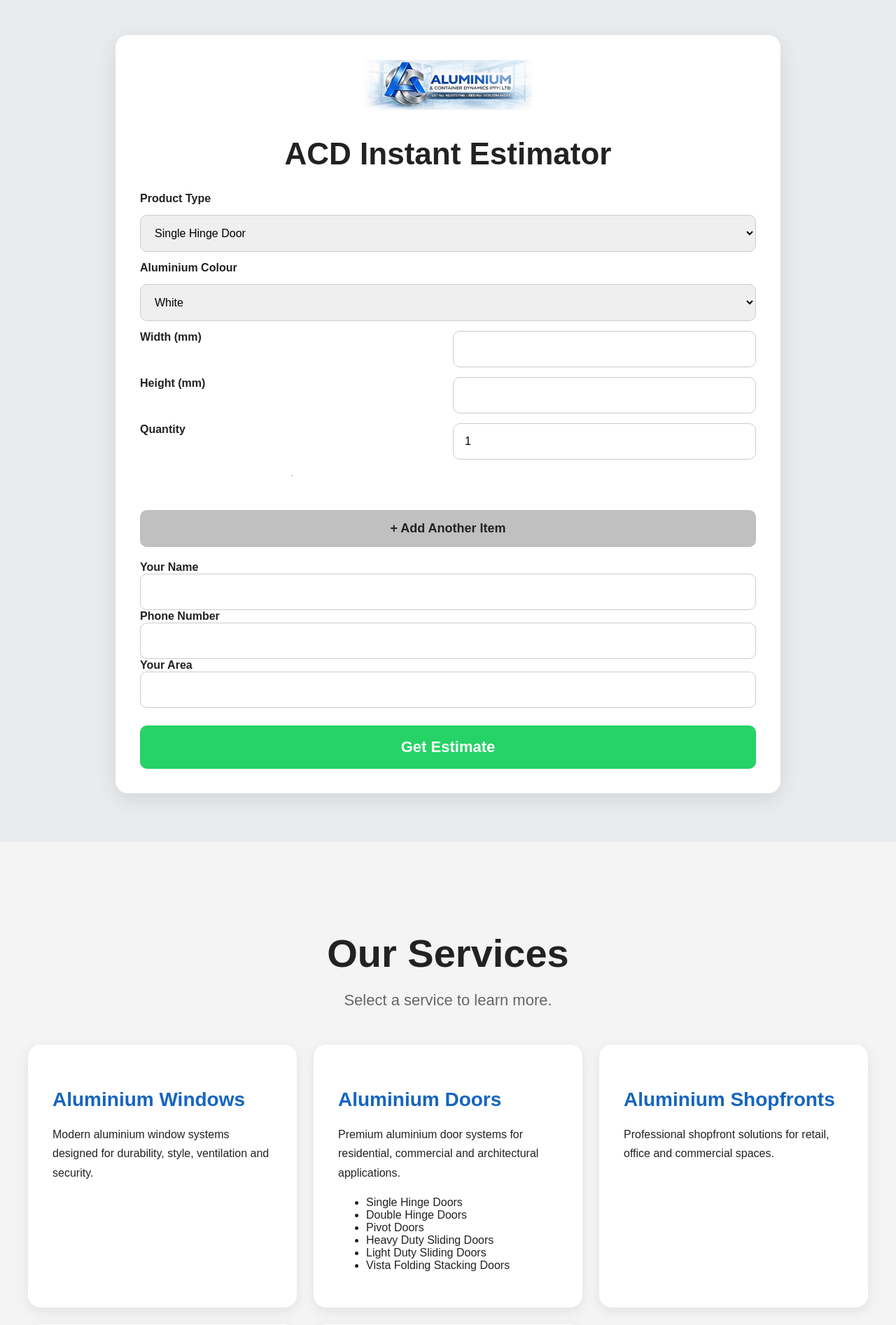
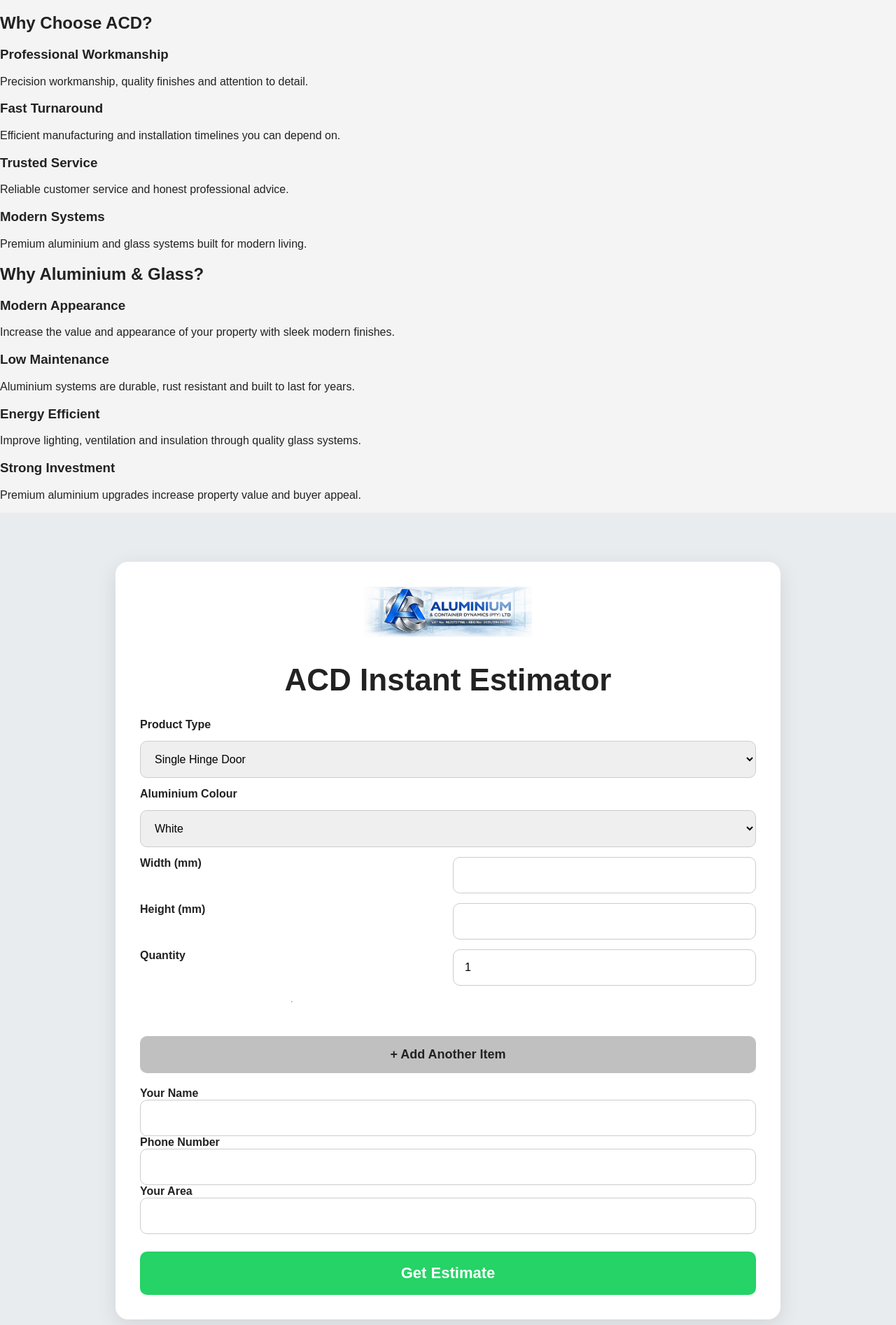
Before and after one commit to evanehrke4-png/tradeos-app, a Flask app: page / in a window 1280 px wide. Shown: the part 919-2813 px from the top of the page at 70% size. Run offline with Flask 3, Linux system fonts and the light colour scheme.

Commit message:
Update home.html

```diff
--- a/templates/home.html
+++ b/templates/home.html
@@ -7,6 +7,9 @@
     <meta name="viewport"
           content="width=device-width, initial-scale=1.0">
 
+    <meta name="description"
+          content="Professional aluminium windows, doors, glass systems, shopfronts and container conversions in Johannesburg.">
+
     <link rel="stylesheet"
           href="/static/style.css">
 
@@ -14,9 +17,19 @@
 
 <body>
 
+<!-- ASSISTANT BUTTON -->
+
+<div class="assistant-toggle"
+     onclick="toggleAssistant()">
+
+    ACD Assistant 💬
+
+</div>
+
 <!-- ASSISTANT POPUP -->
 
-<div class="assistant-popup" id="assistantPopup">
+<div class="assistant-popup"
+     id="assistantPopup">
 
     <div class="assistant-header">
         ACD Assistant 👋
@@ -29,41 +42,55 @@
         </p>
 
         <p>
-            I can help you with the following:
+            Choose an option below:
         </p>
 
         <div class="assistant-buttons">
 
-            <a href="#services">View Products</a>
+            <a href="#services">
+                View Services
+            </a>
 
-            <a href="#services">Explore Services</a>
+            <a href="#estimator">
+                Get Instant Estimate
+            </a>
 
-            <a href="#estimator">Get Instant Estimates</a>
+            <a href="{{whatsapp_visit}}"
+               target="_blank">
 
-            <a href="{{whatsapp_visit}}" target="_blank">
-                Book a Site Visit
+                Book Site Visit
             </a>
 
             <a href="https://wa.me/27791532379"
                target="_blank">
 
-               Contact Us on WhatsApp
+               WhatsApp Chris
             </a>
 
-            <a href="https://www.facebook.com/share/1L4xfwdMGR/"
-               target="_blank">
+            <a href="mailto:evanehrke8@gmail.com">
 
-               Visit Our Facebook Page
+               Email Evan
             </a>
 
-            <a href="#reviews">
-                Leave a Review
+            <a href="mailto:chris.kleynhans76@gmail.com">
+
+               Email Chris
+            </a>
+
+            <a href="tel:+27744399710">
+
+               Call Evan
+            </a>
+
+            <a href="tel:+27791532379">
+
+               Call Chris
             </a>
 
         </div>
 
         <button class="assistant-close"
-                onclick="closeAssistant()">
+                onclick="toggleAssistant()">
 
             Close
 
@@ -122,6 +149,125 @@
             Get Instant Estimate
 
         </a>
+
+    </div>
+
+</section>
+
+<!-- WHY CHOOSE US -->
+
+<section class="why-us">
+
+<h2>Why Choose ACD?</h2>
+
+<div class="why-grid">
+
+<div class="why-card">
+
+<h3>Professional Workmanship</h3>
+
+<p>
+Precision workmanship,
+quality finishes and
+attention to detail.
+</p>
+
+</div>
+
+<div class="why-card">
+
+<h3>Fast Turnaround</h3>
+
+<p>
+Efficient manufacturing
+and installation timelines
+you can depend on.
+</p>
+
+</div>
+
+<div class="why-card">
+
+<h3>Trusted Service</h3>
+
+<p>
+Reliable customer service
+and honest professional advice.
+</p>
+
+</div>
+
+<div class="why-card">
+
+<h3>Modern Systems</h3>
+
+<p>
+Premium aluminium and
+glass systems built
+for modern living.
+</p>
+
+</div>
+
+</div>
+
+</section>
+
+<!-- WHY ALUMINIUM -->
+
+<section class="why-aluminium">
+
+<h2>Why Aluminium & Glass?</h2>
+
+<div class="aluminium-grid">
+
+<div class="aluminium-card">
+
+<h3>Modern Appearance</h3>
+
+<p>
+Increase the value and
+appearance of your property
+with sleek modern finishes.
+</p>
+
+</div>
+
+<div class="aluminium-card">
+
+<h3>Low Maintenance</h3>
+
+<p>
+Aluminium systems are durable,
+rust resistant and built
+to last for years.
+</p>
+
+</div>
+
+<div class="aluminium-card">
+
+<h3>Energy Efficient</h3>
+
+<p>
+Improve lighting,
+ventilation and insulation
+through quality glass systems.
+</p>
+
+</div>
+
+<div class="aluminium-card">
+
+<h3>Strong Investment</h3>
+
+<p>
+Premium aluminium upgrades
+increase property value
+and buyer appeal.
+</p>
+
+</div>
 
 </div>
 
@@ -186,6 +332,7 @@
 <input type="number" name="height">
 
 <label>Quantity</label>
+
 <input type="number"
        name="qty"
        value="1">
@@ -247,8 +394,8 @@ R{{price_low}} - R{{price_high}}
 <li>
 Prices include manufacturing,
 standard installation,
-and delivery within a 30KM radius
-of Johannesburg.
+and delivery within
+a 30KM radius of Johannesburg.
 </li>
 
 <li>
@@ -256,7 +403,8 @@ All prices exclude 15% VAT.
 </li>
 
 <li>
-Estimates are based on standard specifications.
+Estimates are based on
+standard specifications.
 </li>
 
 </ul>
@@ -296,7 +444,8 @@ Book Site Visit
 <h2>Our Services</h2>
 
 <p class="services-subtitle">
-Select a service to learn more.
+Professional aluminium,
+glass and modular solutions.
 </p>
 
 <div class="service-grid">
@@ -307,8 +456,7 @@ Select a service to learn more.
 
 <p>
 Modern aluminium window systems
-designed for durability,
-style, ventilation and security.
+for homes and commercial spaces.
 </p>
 
 </div>
@@ -318,29 +466,19 @@ style, ventilation and security.
 <h3>Aluminium Doors</h3>
 
 <p>
-Premium aluminium door systems
-for residential, commercial
-and architectural applications.
+Premium sliding, folding,
+pivot and hinged door systems.
 </p>
-
-<ul>
-<li>Single Hinge Doors</li>
-<li>Double Hinge Doors</li>
-<li>Pivot Doors</li>
-<li>Heavy Duty Sliding Doors</li>
-<li>Light Duty Sliding Doors</li>
-<li>Vista Folding Stacking Doors</li>
-</ul>
 
 </div>
 
 <div class="service-card">
 
-<h3>Aluminium Shopfronts</h3>
+<h3>Shopfronts</h3>
 
 <p>
 Professional shopfront solutions
-for retail, office and commercial spaces.
+for retail and commercial spaces.
 </p>
 
 </div>
@@ -350,26 +488,19 @@ for retail, office and commercial spaces.
 <h3>Maintenance & Repairs</h3>
 
 <p>
-Repairs, servicing and maintenance
-for aluminium systems,
-glass and general installations.
+Professional aluminium,
+glass and hardware repairs.
 </p>
 
 </div>
 
 <div class="service-card">
 
-<h3>
-Modular Insulated Structures &
-Container Conversions
-</h3>
+<h3>Container Conversions</h3>
 
 <p>
-Custom-built modular structures,
-mobile insulated units,
-offices, classrooms,
-storage facilities and
-shipping container conversions.
+Custom modular insulated structures
+and shipping container conversions.
 </p>
 
 </div>
@@ -385,17 +516,51 @@ shipping container conversions.
 
 <h2>Customer Reviews</h2>
 
-<p class="review-text">
+<div class="review-slider">
 
-Customer reviews are reviewed
-before being published publicly.
+<div class="review-slide active">
 
+★★★★★
+
+<p>
+Excellent workmanship and
+very professional service.
 </p>
+
+<strong>- Residential Client</strong>
+
+</div>
+
+<div class="review-slide">
+
+★★★★★
+
+<p>
+Fast turnaround time and
+quality installations.
+Highly recommended.
+</p>
+
+<strong>- Commercial Client</strong>
+
+</div>
+
+</div>
 
 <div class="review-box">
 
 <input type="text"
        placeholder="Your Name">
+
+<div class="stars">
+
+<span>★</span>
+<span>★</span>
+<span>★</span>
+<span>★</span>
+<span>★</span>
+
+</div>
 
 <textarea placeholder="Leave your review here..."></textarea>
 
@@ -445,6 +610,20 @@ Facebook
 
 </a>
 
+<a href="mailto:evanehrke8@gmail.com"
+   class="floating-email">
+
+Email
+
+</a>
+
+<a href="tel:+27744399710"
+   class="floating-call">
+
+Call
+
+</a>
+
 <script>
 
 function addItem() {
@@ -455,15 +634,58 @@ function addItem() {
     const item =
     container.children[0].cloneNode(true);
 
+    item.querySelectorAll("input").forEach(input => {
+
+        if(input.name !== "qty") {
+            input.value = "";
+        }
+
+    });
+
     container.appendChild(item);
 }
 
-function closeAssistant() {
+function toggleAssistant() {
 
-    document.getElementById(
-        "assistantPopup"
-    ).style.display = "none";
+    const popup =
+    document.getElementById("assistantPopup");
+
+    if (popup.style.display === "block") {
+
+        popup.style.display = "none";
+
+    } else {
+
+        popup.style.display = "block";
     }
+}
+
+/* REVIEW SLIDESHOW */
+
+let slideIndex = 0;
+
+const slides =
+document.querySelectorAll(".review-slide");
+
+function showSlides() {
+
+    slides.forEach(slide => {
+        slide.classList.remove("active");
+    });
+
+    slideIndex++;
+
+    if (slideIndex > slides.length) {
+        slideIndex = 1;
+    }
+
+    slides[slideIndex - 1]
+    .classList.add("active");
+
+    setTimeout(showSlides, 4000);
+}
+
+showSlides();
 
 </script>
 
```
Lines whose indentation alone changed are shown as unchanged.
